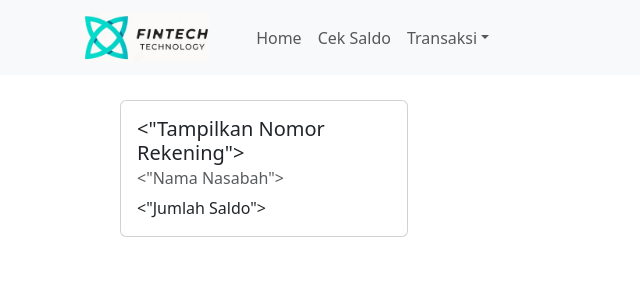
After one commit to SamuelPrasetyo/simple-banking-api-php, a PHP site: page /view/cek_saldo.php in a window 1280 px wide. The commit adds this page. Shown: the top 300 px of the page, without its empty margins (0-640 px from the left). Run offline with PHP 8.4, Linux system fonts and the light colour scheme.

Commit message:
Mengupdate header, home, dan tambah file cek_saldo

```diff
--- /dev/null
+++ b/view/cek_saldo.php
@@ -0,0 +1,26 @@
+<!DOCTYPE html>
+<html lang="en">
+
+<head>
+    <meta charset="UTF-8">
+    <meta name="viewport" content="width=device-width, initial-scale=1.0">
+    <title>Cek Saldo</title>
+</head>
+
+<body>
+    <?php
+    include 'include/header.php';
+    ?>
+
+    <div class="card" style="width: 18rem; margin: 100px 0px 0px 120px">
+        <div class="card-body">
+            <h5 class="card-title"><"Tampilkan Nomor Rekening"></h5>
+            <h6 class="card-subtitle mb-2 text-body-secondary"><"Nama Nasabah"></h6>
+            <p class="card-text"><"Jumlah Saldo"></p>
+            <!-- <a href="#" class="card-link">Card link</a>
+            <a href="#" class="card-link">Another link</a> -->
+        </div>
+    </div>
+</body>
+
+</html>
--- a/view/include/header.php
+++ b/view/include/header.php
@@ -1,5 +1,6 @@
 <!DOCTYPE html>
 <html lang="en">
+
 <head>
     <link href="https://cdn.jsdelivr.net/npm/bootstrap@5.3.0-alpha3/dist/css/bootstrap.min.css" rel="stylesheet" integrity="sha384-KK94CHFLLe+nY2dmCWGMq91rCGa5gtU4mk92HdvYe+M/SXH301p5ILy+dN9+nJOZ" crossorigin="anonymous">
 
@@ -11,7 +12,8 @@
             height: 50px;
             background-color: #f5f5f5;
             text-align: center;
-          z-index: 999; /* Memberikan z-index tinggi agar header berada di atas elemen lain */
+            z-index: 999;
+            /* Memberikan z-index tinggi agar header berada di atas elemen lain */
         }
 
         footer {
@@ -23,6 +25,7 @@
         }
     </style>
 </head>
+
 <body>
 
 
@@ -32,24 +35,11 @@
             <div class="container">
                 <!-- Navbar brand -->
                 <a class="navbar-brand me-2" href="#">
-                <img
-                    src="../assets/logo_fintech.png"
-                    height="50"
-                    alt="Logo Fintech Technology"
-                    loading="lazy"
-                    style="margin-top: -1px; margin-right: 30px;"
-                />
+                    <img src="../assets/logo_fintech.png" height="50" alt="Logo Fintech Technology" loading="lazy" style="margin-top: -1px; margin-right: 30px;" />
                 </a>
 
                 <!-- Toggle button -->
-        <button
-            class="navbar-toggler"
-            type="button"
-            data-mdb-toggle="collapse"
-            data-mdb-target="#navbarButtonsExample"
-            aria-controls="navbarButtonsExample"
-            aria-expanded="false"
-            aria-label="Toggle navigation">
+                <button class="navbar-toggler" type="button" data-mdb-toggle="collapse" data-mdb-target="#navbarButtonsExample" aria-controls="navbarButtonsExample" aria-expanded="false" aria-label="Toggle navigation">
                     <i class="fas fa-bars"></i>
                 </button>
 
@@ -57,10 +47,10 @@
                 <div class="collapse navbar-collapse" id="navbarButtonsExample">
                     <ul class="navbar-nav me-auto mb-2 mb-lg-0">
                         <li class="nav-item">
-            <a class="nav-link" href="../index.php">Home</a>
+                            <a class="nav-link" href="home.php">Home</a>
                         </li>
                         <li class="nav-item">
-            <a class="nav-link" href="#">Cek Saldo</a>
+                            <a class="nav-link" href="cek_saldo.php">Cek Saldo</a>
                         </li>
 
                         <li class="nav-item dropdown">
@@ -82,4 +72,5 @@
         <script src="https://cdn.jsdelivr.net/npm/bootstrap@5.3.0/dist/js/bootstrap.min.js" integrity="sha384-fbbOQedDUMZZ5KreZpsbe1LCZPVmfTnH7ois6mU1QK+m14rQ1l2bGBq41eYeM/fS" crossorigin="anonymous"></script>
     </header>
 </body>
+
 </html>
```
Also changed, not shown: index.php (added, +11 -0 lines), koneksi.php (added, +15 -0 lines), view/home.php (renamed from view/index.php, +6 -5 lines). Lines whose indentation alone changed are shown as unchanged.
